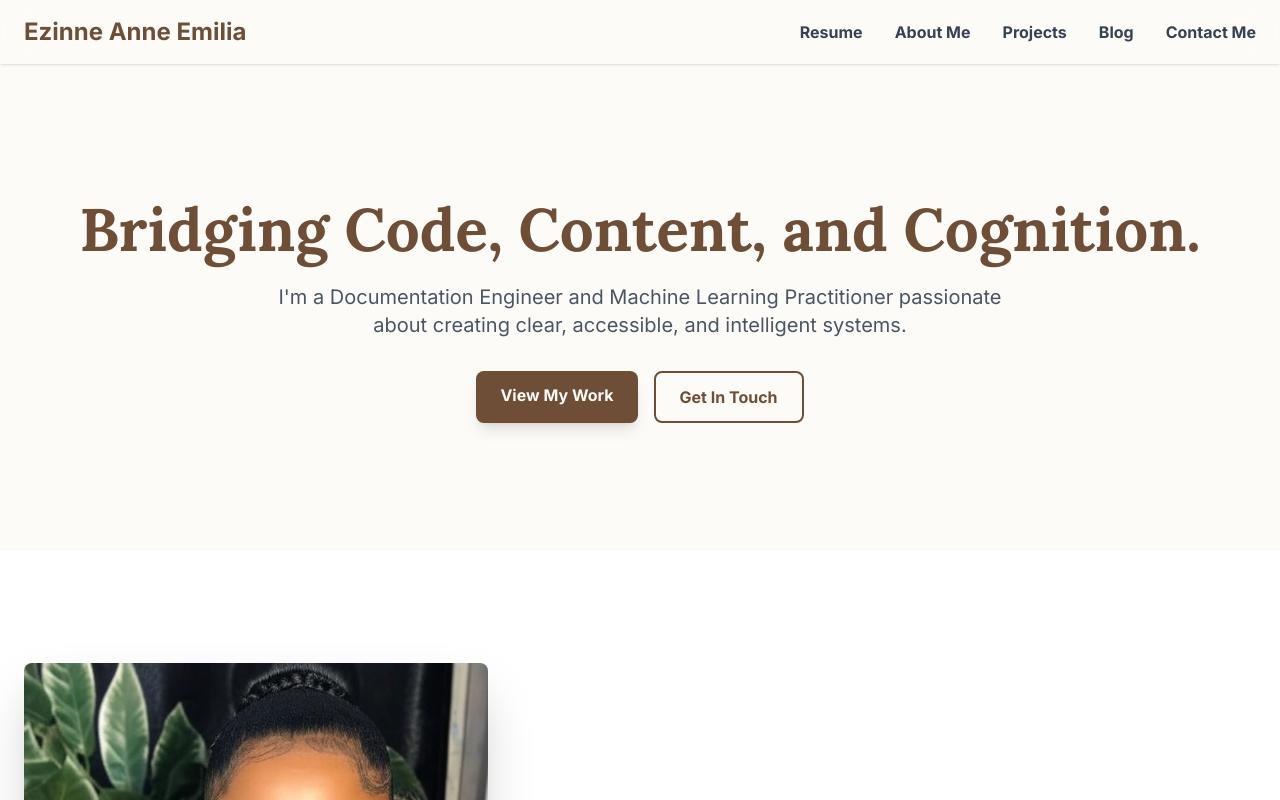
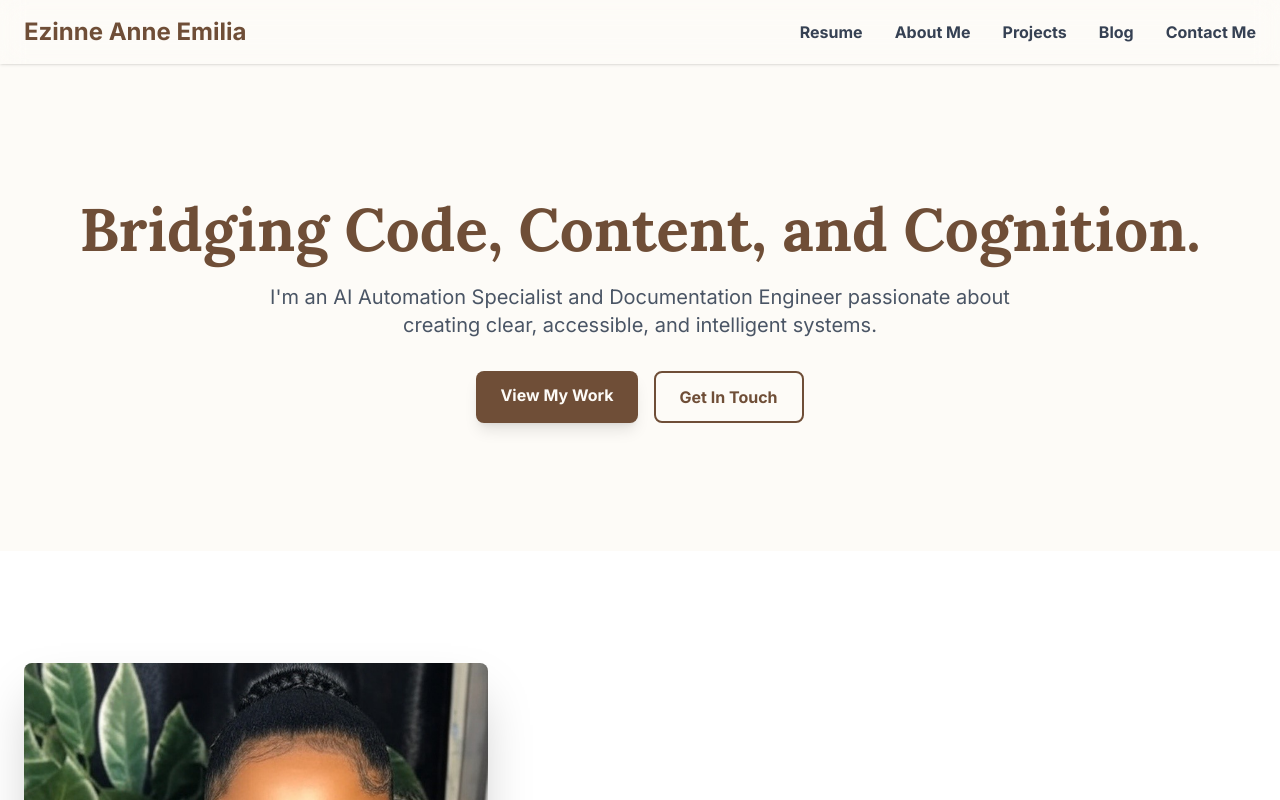
Before and after one commit to ezinneanne/my-portfolio, a Vue app in the folder portfolio/: page / in a window 1280 px wide. Shown: the top 800 px of the page. Built offline with nearby package versions, Linux system fonts and the light colour scheme.

Commit message:
add changes

```diff
--- a/portfolio/index.html
+++ b/portfolio/index.html
@@ -2,7 +2,7 @@
 <html lang="en">
   <head>
     <meta charset="UTF-8" />
-    <link rel="icon" type="image/svg+xml" href="/eae-logo.svg" />
+    <link rel="icon" type="image/png" href="/portfoliologomain.png" />
     <link rel="preconnect" href="https://fonts.googleapis.com">
     <link rel="preconnect" href="https://fonts.gstatic.com" crossorigin>
     <link href="https://fonts.googleapis.com/css2?family=Lora:wght@400;700&family=Inter:wght@400;500;700&display=swap" rel="stylesheet">
--- a/portfolio/src/components/TheFooter.vue
+++ b/portfolio/src/components/TheFooter.vue
@@ -6,6 +6,8 @@
                 <a href="https://github.com/ezinneanne/" class="hover:opacity-80 transition-opacity">GitHub</a>
                 <a href="https://www.linkedin.com/in/ezinneanneemilia/" class="hover:opacity-80 transition-opacity">LinkedIn</a>
                 <a href="https://x.com/ezinne_anne/" class="hover:opacity-80 transition-opacity">Twitter</a>
+                <a href="https://medium.com/@ezinneanne" class="hover:opacity-80 transition-opacity">Medium Blog</a>
+                <a href="https://www.youtube.com/@EzinneAnneEmilia" class="hover:opacity-80 transition-opacity">Youtube</a>
             </div>
             <p>&copy; {{ new Date().getFullYear() }} Ezinne Anne Emilia. All Rights Reserved.</p>
         </div>
--- a/portfolio/src/components/TheHeader.vue
+++ b/portfolio/src/components/TheHeader.vue
@@ -2,7 +2,7 @@
   <!-- Hero Section -->
     <section id="home" class="container mx-auto px-6 py-20 md:py-32 text-center">
         <h1 class="text-4xl md:text-6xl font-bold text-primary leading-tight">Bridging Code, Content, and Cognition.</h1>
-        <p class="mt-4 text-lg md:text-xl text-gray-600 max-w-3xl mx-auto">I'm a Documentation Engineer and Machine Learning Practitioner passionate about creating clear, accessible, and intelligent systems.</p>
+        <p class="mt-4 text-lg md:text-xl text-gray-600 max-w-3xl mx-auto">I'm an AI Automation Specialist and Documentation Engineer passionate about creating clear, accessible, and intelligent systems.</p>
         <div class="mt-8 flex justify-center gap-4">
             <a href="#projects" class="bg-primary text-secondary font-bold py-3 px-6 rounded-lg shadow-lg hover:bg-opacity-90 transition-transform transform hover:scale-105">View My Work</a>
             <a href="#contact" class="bg-transparent border-2 border-primary text-primary font-bold py-3 px-6 rounded-lg hover:bg-primary hover:text-secondary transition-all duration-300">Get In Touch</a>
```
Also changed, not shown: portfolio/public/portfoliologomain.png (added).
